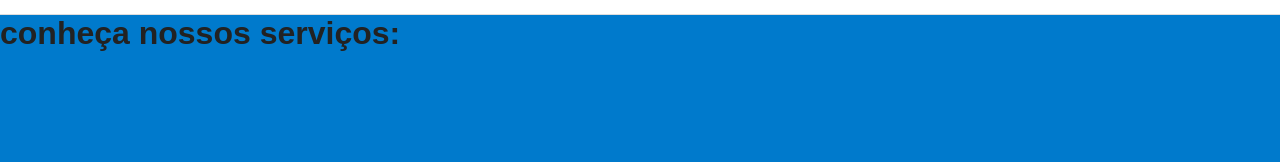
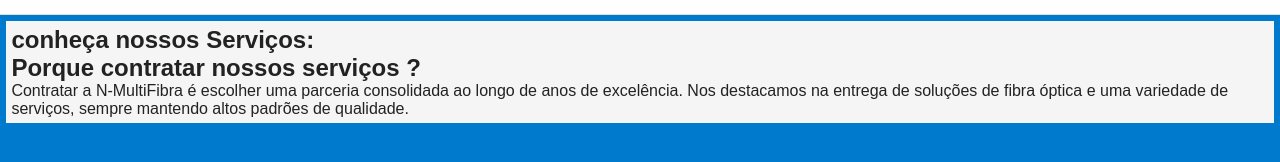
Before and after one commit to gbrielbram18/Site-Insttitucional, a plain HTML site: page Gabriel/index.html in a window 1280 px wide. Shown: the part 56-218 px from the top of the page. Drawn offline with Linux system fonts and the light colour scheme.

Commit message:
adicionando card com  informações sobre o site

```diff
--- a/Gabriel/css/style.css
+++ b/Gabriel/css/style.css
@@ -95,9 +95,11 @@ details {
   padding: 8px 12px;
   color: #222;
   text-decoration: none;
+
 }
 
 .dropdown a:hover {
+  font-size: 1.5rem;
   background: #f5f5f5;
 }
 
@@ -184,3 +186,26 @@ details {
 main strong{
   color: rgb(37 99 235/var(--tw-text-opacity));
 }
+
+
+
+.container-main{
+  background-color: whitesmoke;
+  margin: 0.5%;
+  padding: 5px;
+  display: flex;
+
+
+}
+
+.container-main strong a{
+  text-decoration: none;
+  color: #222;
+
+}
+
+
+.container-main strong a:hover{
+font-size: 2rem;
+transition: 1.5s;
+}
--- a/Gabriel/index.html
+++ b/Gabriel/index.html
@@ -56,13 +56,21 @@
   <main>
    <div class="container-main">
     <div>
-       <h1>conheça nossos <strong>serviços:</strong></h1>
+       <h2>conheça nossos <strong><a href="">Serviços:</a></strong></h2>
 
-    </div>
+
+    <div class="">
+      <section class="container-info">
+        <h2>Porque contratar nossos serviços ?</h2>
+        <p>Contratar a N-MultiFibra é escolher uma parceria consolidada
+          ao longo de anos de excelência.
+          Nos destacamos na entrega de soluções de fibra óptica e uma
+          variedade de serviços, sempre mantendo altos padrões de qualidade.</p>
+      </section>
 
 
 
-   </div>
+
 
 
 
@@ -75,6 +83,10 @@
 
 
 
+  <footer>
+
+  </footer>
+
 
 </body>
 </html>
```
